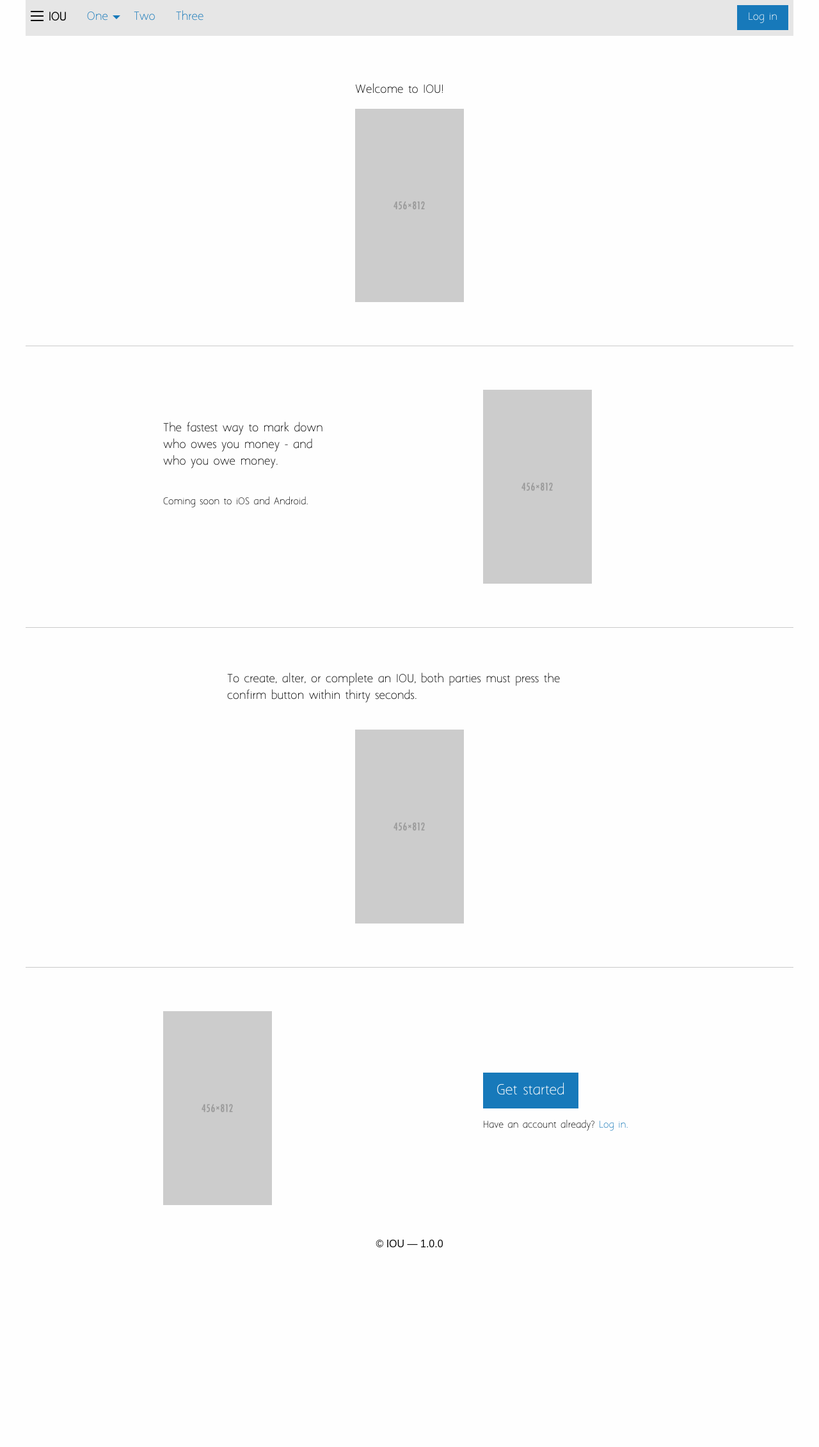
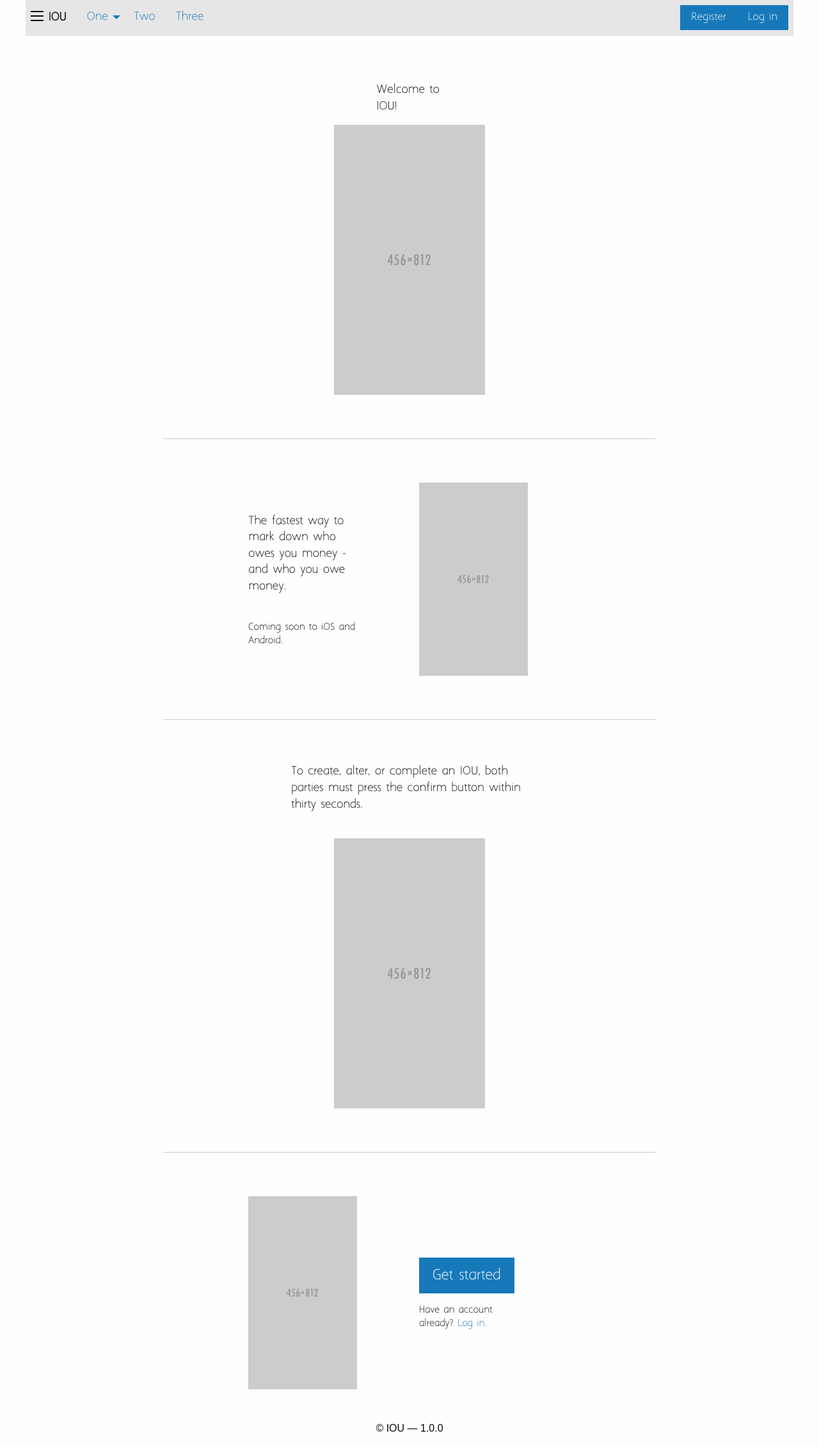
Before and after one commit to nfichter/iou, a Flask app: page / in a window 1280 px wide. Shown: the whole page at 64% size. Before the commit the page ends 1949 px from the top, so only its background shows below. Run offline with Flask 2, Linux system fonts and the light colour scheme; some libraries are stand-ins or nearby versions.

Commit message:
login, register

```diff
--- a/app.py
+++ b/app.py
@@ -9,6 +9,14 @@ def landing():
     if "username" in session:
         return redirect("/home")
     return render_template("landing.html")
+
+@app.route("/register")
+def register():
+    return render_template("register.html")
+
+@app.route("/login")
+def login():
+    return render_template("login.html")
 
 @app.route("/home")
 def home():
--- a/templates/base.html
+++ b/templates/base.html
@@ -32,11 +32,8 @@
 	      <li><a href="#">Three</a></li>
 	    </ul>
 	  </div>
-	  <div class="top-bar-right">
-	    <ul class="menu">
-	      <li><a class="button" href="/register">Log in</a></li>
-	    </ul>
-	  </div>
+	  {% block topbar_right %}
+	  {% endblock %}
 	</div>
       </div>
     </div>
--- a/templates/landing.html
+++ b/templates/landing.html
@@ -1,18 +1,25 @@
 {% extends "base.html" %}
 
-{% block head %}
-<title>IOU</title>
+{% block topbar_right %}
+<div class="top-bar-right">
+  <ul class="menu">
+    <li><a class="button" href="/register">Register</a></li>
+    <li><a class="button" href="/login">Log in</a></li>
+  </ul>
+</div>
 {% endblock %}
 
 {% block body %}
 <br><br><br>
+<div class="row">
+  <div class="small-8 columns small-push-2">
     <div class="row">
       <div class="small-2 columns small-push-5">
 	<p>Welcome to IOU!</p>
       </div>
     </div>
     <div class="row">
-  <div class="small-2 columns small-push-5">
+      <div class="small-4 columns small-push-4">
 	<img src="../static/img/456x812.png">
       </div>
     </div>
@@ -25,7 +32,7 @@
 	<p class="smalltext">Coming soon to iOS and Android.</p>
 	<br>
       </div>
-  <div class="small-2 columns small-pull-3">
+      <div class="small-3 columns small-pull-3">
 	<img src="../static/img/456x812.png">
       </div>
     </div>
@@ -37,20 +44,22 @@
       </div>
     </div>
     <div class="row">
-  <div class="small-2 columns small-push-5">
+      <div class="small-4 columns small-push-4">
 	<img src="../static/img/456x812.png">
       </div>
     </div>
     <br><br><hr><br><br>
     <div class="row">
-  <div class="small-2 columns small-push-2">
+      <div class="small-3 columns small-push-2">
 	<img src="../static/img/456x812.png">
       </div>
-  <div class="small-3 columns small-pull-2">
+      <div class="small-3 columns small-pull-3">
 	<br><br><br><br>
 	<a class="button large" href="/register">Get started</a>
 	<p class="smalltext">Have an account already? <a href="/login">Log in.</a></p>
       </div>
     </div>
     <br><br>
+  </div>
+</div>
 {% endblock %}
```
Also changed, not shown: utils/init.py (added, +20 -0 lines), data/database.db (added), 1 other file. Lines whose indentation alone changed are shown as unchanged.
